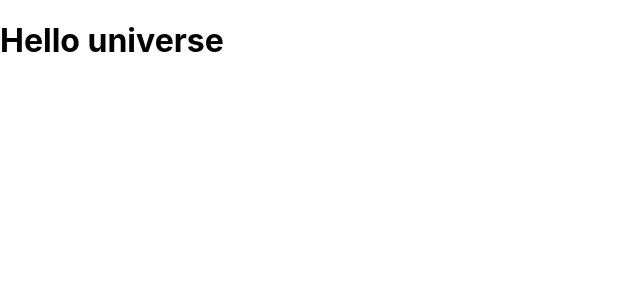
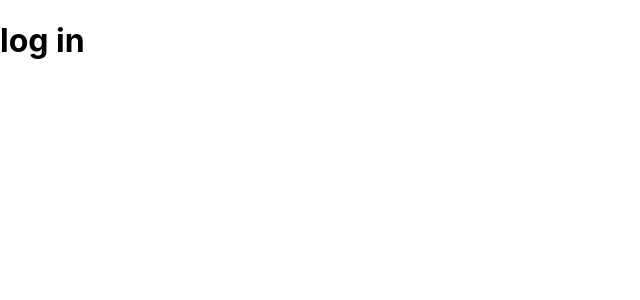
Before and after one commit to pranay2097/second-react-app, a React (Create React App) app: page / in a window 1280 px wide. Shown: the top 300 px of the page, without its empty margins (0-640 px from the left). Built offline with nearby package versions, Linux system fonts and the light colour scheme.

Commit message:
conditional return

```diff
--- a/src/App.js
+++ b/src/App.js
@@ -1,9 +1,19 @@
 //JSX SYNTAX
 function App(){
   //jsx single line :: with optional parenthesis
-    let jsx1 = <h1>Hello universe</h1>;
+    // let jsx1 = <h1>Good morning</h1>;
 
-    return jsx1;
+    // let jsx2 = (
+    //   <>
+    //     <h1>Good night</h1>
+    //   </>
+    // );
+
+    let jsx1 = <h1>log in </h1>;
+    let jsx2 = <h1>log out</h1>;
+
+    return true ? jsx1 : jsx2;
+    // return false ? jsx1 : jsx2;
 }
 
 
```
